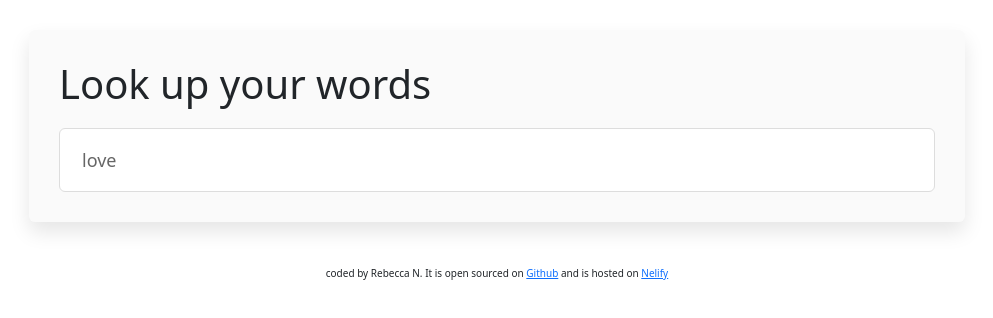
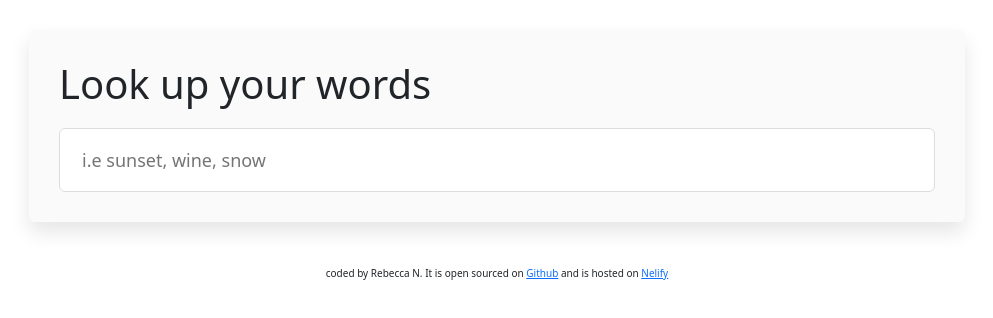
Before and after one commit to RebeccaNiem/my-dictionary, a React (Create React App) app: page / in a window 1280 px wide. Shown: the top 318 px of the page, without its empty margins (143-1136 px from the left). Built offline with nearby package versions, Linux system fonts and the light colour scheme; no server answers.

Commit message:
removed double props

```diff
--- a/src/Dictionary.js
+++ b/src/Dictionary.js
@@ -52,10 +52,8 @@ export default function Dictionary(props) {
             <input
               type="search"
               onChange={handleKeywordChange}
-              defaultValue={props.defaultKeyword}
               placeholder="i.e sunset, wine, snow"
               className="search-input"
-              defaultValue={props.defaultKeyword}
             />
           </form>
         </section>
```
